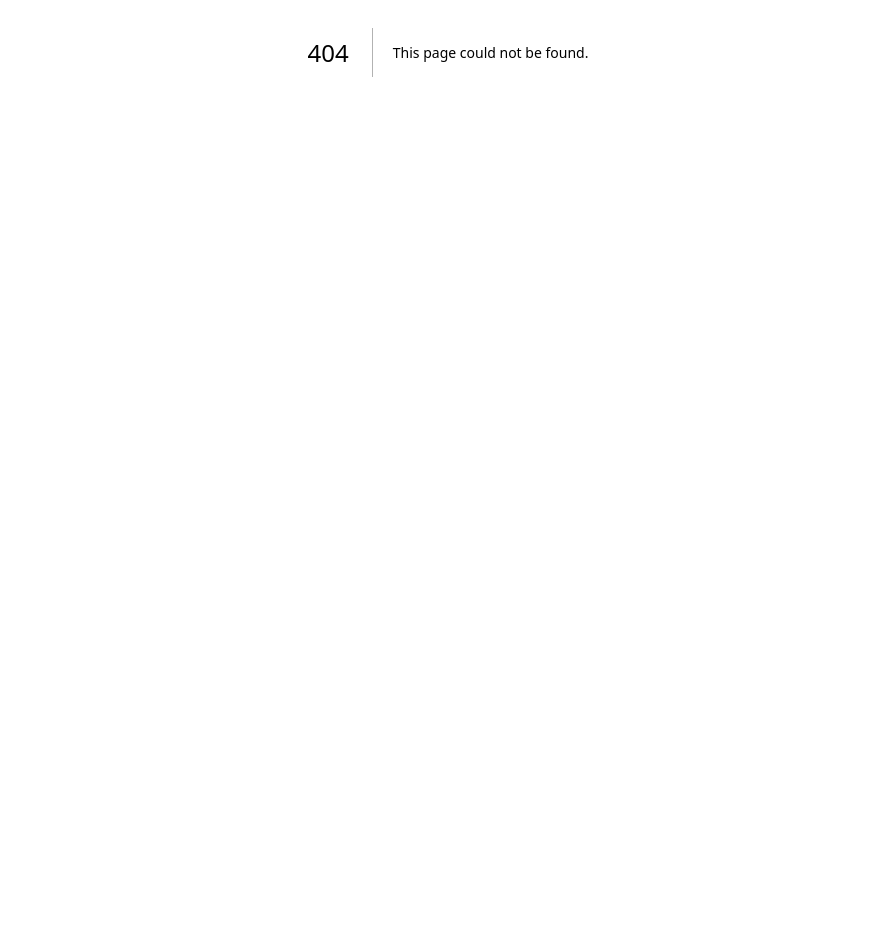
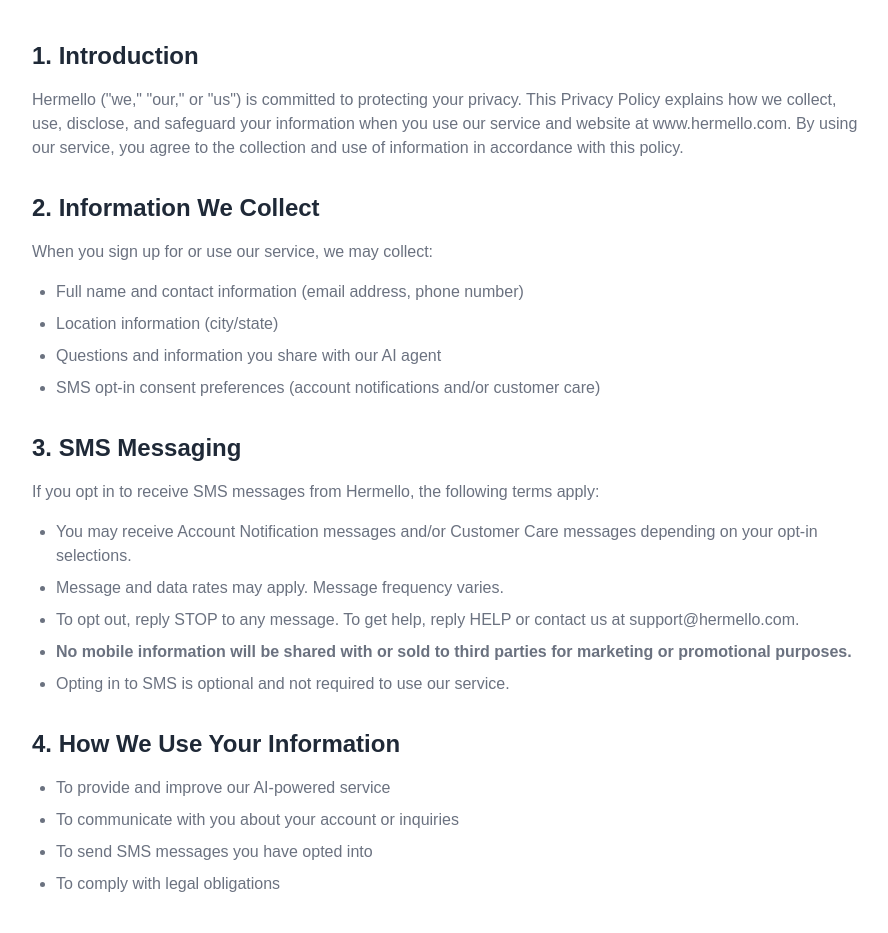
Before and after one commit to Textingman/pushnami-hermello, a Next.js app: page /privacy in a window 1280 px wide. Before the commit this address had no page. Shown: the part 348-1281 px from the top of the page, without its empty margins (192-1080 px from the left). Before the commit the page ends 800 px from the top, so only its background shows below. Built offline with nearby package versions, Linux system fonts and the light colour scheme.

Commit message:
Initial site setup: Hermello

```diff
--- /dev/null
+++ b/app/privacy/page.tsx
@@ -0,0 +1,59 @@
+import Link from 'next/link';
+import Navbar from '../components/Navbar';
+import Footer from '../components/Footer';
+
+export default function PrivacyPage() {
+  return (
+    <div className="min-h-screen" style={{ backgroundColor: '#FFFFFF' }}>
+      <Navbar />
+      <section className="py-12" style={{ backgroundColor: '#F5F7FA' }}>
+        <div className="max-w-4xl mx-auto px-4 sm:px-6 lg:px-8">
+          <h1 className="text-4xl font-extrabold mb-4" style={{ color: '#1F2937' }}>Privacy Policy</h1>
+          <p className="text-lg" style={{ color: '#6B7280' }}>Last Updated: July 19, 2026</p>
+        </div>
+      </section>
+      <section className="max-w-4xl mx-auto px-4 sm:px-6 lg:px-8 py-12">
+        <div className="prose prose-lg max-w-none">
+          <h2 className="text-2xl font-bold mt-8 mb-4" style={{ color: '#1F2937' }}>1. Introduction</h2>
+          <p className="mb-6" style={{ color: '#6B7280' }}>
+            Hermello ("we," "our," or "us") is committed to protecting your privacy. This Privacy Policy explains how we collect, use, disclose, and safeguard your information when you use our service and website at www.hermello.com. By using our service, you agree to the collection and use of information in accordance with this policy.
+          </p>
+          <h2 className="text-2xl font-bold mt-8 mb-4" style={{ color: '#1F2937' }}>2. Information We Collect</h2>
+          <p className="mb-4" style={{ color: '#6B7280' }}>When you sign up for or use our service, we may collect:</p>
+          <ul className="list-disc pl-6 mb-6 space-y-2" style={{ color: '#6B7280' }}>
+            <li>Full name and contact information (email address, phone number)</li>
+            <li>Location information (city/state)</li>
+            <li>Questions and information you share with our AI agent</li>
+            <li>SMS opt-in consent preferences (account notifications and/or customer care)</li>
+          </ul>
+          <h2 className="text-2xl font-bold mt-8 mb-4" style={{ color: '#1F2937' }}>3. SMS Messaging</h2>
+          <p className="mb-4" style={{ color: '#6B7280' }}>
+            If you opt in to receive SMS messages from Hermello, the following terms apply:
+          </p>
+          <ul className="list-disc pl-6 mb-6 space-y-2" style={{ color: '#6B7280' }}>
+            <li>You may receive Account Notification messages and/or Customer Care messages depending on your opt-in selections.</li>
+            <li>Message and data rates may apply. Message frequency varies.</li>
+            <li>To opt out, reply STOP to any message. To get help, reply HELP or contact us at support@hermello.com.</li>
+            <li><strong>No mobile information will be shared with or sold to third parties for marketing or promotional purposes.</strong></li>
+            <li>Opting in to SMS is optional and not required to use our service.</li>
+          </ul>
+          <h2 className="text-2xl font-bold mt-8 mb-4" style={{ color: '#1F2937' }}>4. How We Use Your Information</h2>
+          <ul className="list-disc pl-6 mb-6 space-y-2" style={{ color: '#6B7280' }}>
+            <li>To provide and improve our AI-powered service</li>
+            <li>To communicate with you about your account or inquiries</li>
+            <li>To send SMS messages you have opted into</li>
+            <li>To comply with legal obligations</li>
+          </ul>
+          <h2 className="text-2xl font-bold mt-8 mb-4" style={{ color: '#1F2937' }}>5. Contact Us</h2>
+          <p className="mb-6" style={{ color: '#6B7280' }}>
+            If you have questions about this Privacy Policy, please contact us at:<br />
+            Hermello<br />
+            8 The Green, Ste A, Dover, DE 19901<br />
+            Email: <a href="mailto:support@hermello.com" style={{ color: '#7C3AED' }}>support@hermello.com</a>
+          </p>
+        </div>
+      </section>
+      <Footer />
+    </div>
+  );
+}
```
